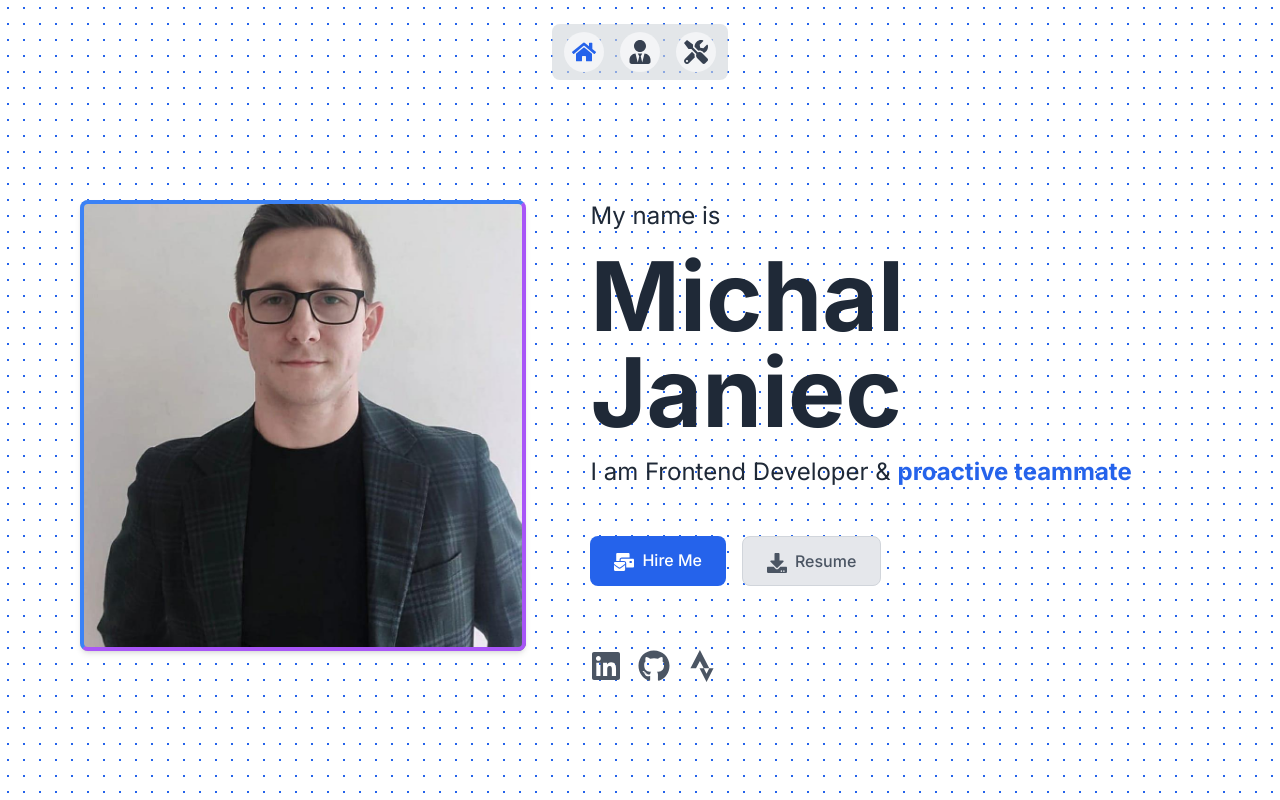
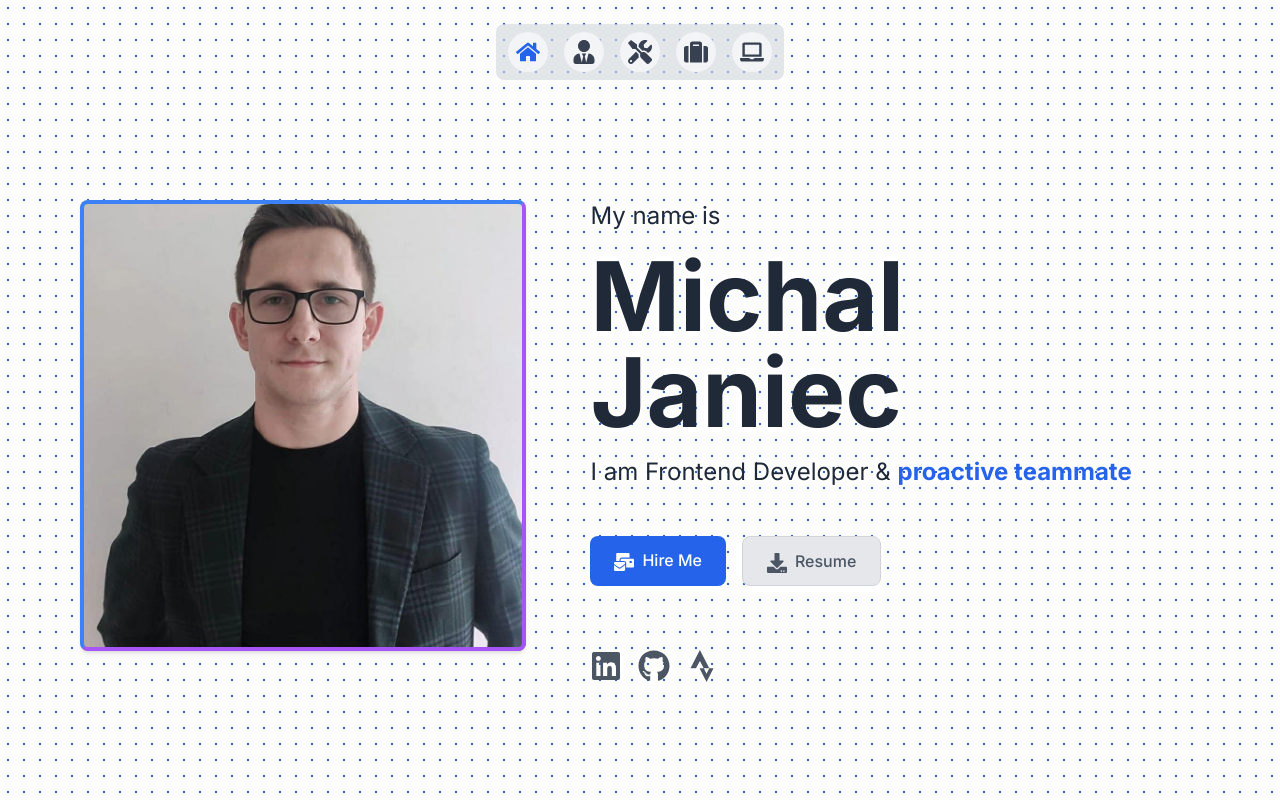
Before and after one commit to JaniecMichal/my-personal-page, a Next.js app: page / in a window 1280 px wide. Built offline with nearby package versions, Linux system fonts and the light colour scheme.

Commit message:
add new items

```diff
--- a/src/components/navbar/index.tsx
+++ b/src/components/navbar/index.tsx
@@ -1,6 +1,6 @@
 "use client";
 import { ActiveNavbarLink } from "@/components/active-navbar-link";
-import { FaHome, FaTools, FaUserTie } from "react-icons/fa";
+import { FaHome, FaLaptop, FaSuitcase, FaTools, FaUserTie } from "react-icons/fa";
 import { Route } from "next";
 import { IconContext } from "react-icons";
 
@@ -30,18 +30,18 @@ const NAV_LINKS: NavLink[] = [
 		icon: <FaTools className="text-current" />,
 		ariaLabel: "skills",
 	},
-	/* {
-		href: "/skills",
-		title: "Skills",
-	},
 	{
 		href: "/experience",
 		title: "Experience",
+		icon: <FaSuitcase className="text-current" />,
+		ariaLabel: "expierience",
 	},
 	{
 		href: "/projects",
 		title: "Projects",
-	}, */
+		icon: <FaLaptop className="text-current" />,
+		ariaLabel: "projects",
+	},
 ];
 
 export const Navbar = () => {
```
